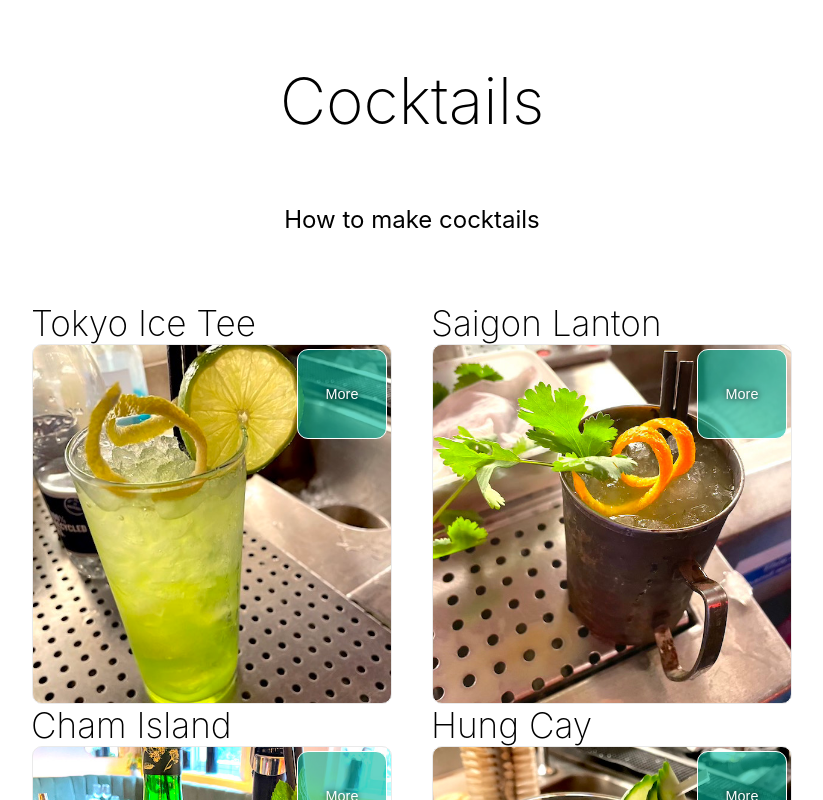
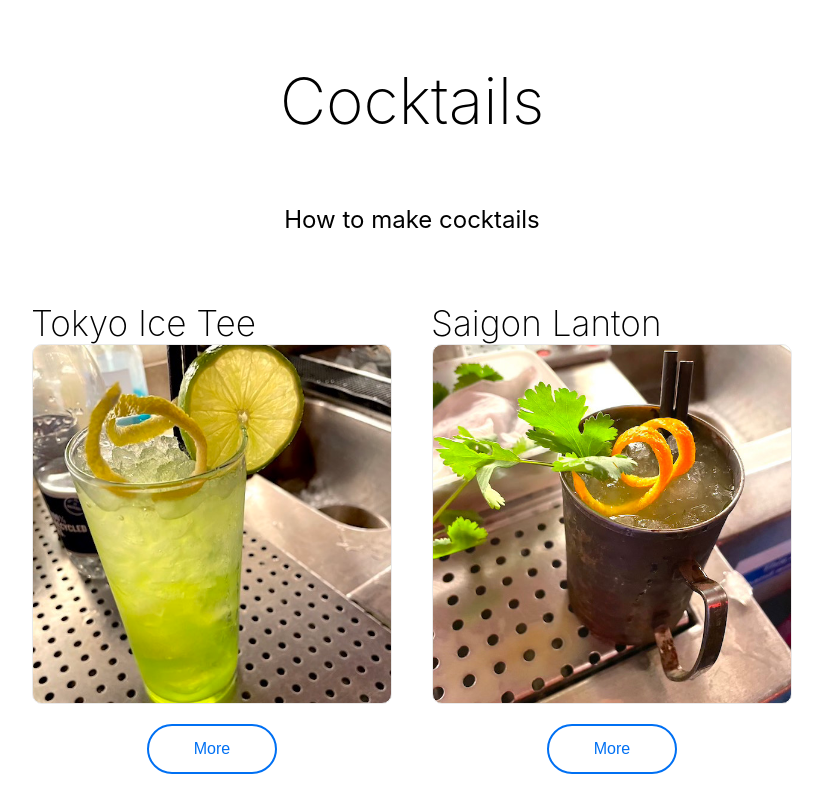
Before and after one commit to bacc0/cocktails, a Next.js app: page / in a window 1280 px wide. Shown: the top 800 px of the page, without its empty margins (228-1051 px from the left). Built offline with nearby package versions, Linux system fonts and the light colour scheme.

Commit message:
buttons change

```diff
--- a/components/Card.js
+++ b/components/Card.js
@@ -11,8 +11,15 @@ const Card = (props) => {
      const handleClick = () => {
           setIngVisible(!ingVisible)
      }
+     const handleClick_close = () => {
+          if( ingVisible === true ) {
+               setIngVisible(false)
+          }
+
+     }
+
      return (
-          <div>
+          <div onClick={handleClick_close}>
                <span className={styles.title}> {name} </span>
                <div
                     className={styles.container}
@@ -24,16 +31,7 @@ const Card = (props) => {
                >
 
 
-                    <div className={styles.button_container}>
-                         <button
-                              onClick={handleClick}
-                              style={{
-                                   backgroundColor: ingVisible ? '#990000cc' : '#00b79f99'
-                              }}
-                         >
-                              {ingVisible ? 'Close' : 'More'}
-                         </button>
-                         </div>
+
 
                     {ingVisible && (
                          <div className={styles.more_info}>
@@ -44,6 +42,19 @@ const Card = (props) => {
                     )}
 
                </div>
+
+               <div className={styles.button_container}>
+                    <button
+                         onClick={handleClick}
+                         style={{
+                              border: `2px solid ${ingVisible ? '#db0000' : '#0070f3'}`,
+                              color: `${ingVisible ? '#db0000' : '#0070f3'}`,
+                              backgroundColor: 'transparent',
+                         }}
+                    >
+                         {ingVisible ? 'Close' : 'More'}
+                    </button>
+               </div>
           </div>
      )
 };
--- a/components/Card.module.scss
+++ b/components/Card.module.scss
@@ -4,6 +4,7 @@
      font-size: 2.2rem;
      border-radius: 11px;
      font-weight: 200;
+
 }
 
 .container {
@@ -23,26 +24,6 @@
      transition: color 0.15s ease, border-color 0.15s ease;
 
 
-     .button_container {
-          display: flex;
-
-          justify-content: flex-end;
-
-          button {
-               position: relative;
-               width: 90px;
-               height: 90px;
-               border-radius: 11px;
-               top: -20px;
-               left: 20px;
-               border: 0;
-               border: 0.3px solid #FFFFFF;
-               color: #FFFFFF;
-               font-size: 0.9rem;
-               text-shadow: 0 0 6px #000000;
-               font-weight: 400;
-          }
-     }
 
      .more_info {
           width: 100%;
@@ -54,11 +35,32 @@
      }
 }
 
+.button_container {
+     display: flex;
+
+     justify-content: center;
+
+     button {
+          width: 130px;
+          height: 50px;
+          border-radius: 40px;
+
+          border: 0;
+
+          // color: #FFFFFF;
+          font-size: 1rem;
+          // text-shadow: 0 0 6px #000000;
+          font-weight: 400;
+          margin-bottom: 70px;
+          cursor: pointer;
+     }
+}
+
 .container:hover,
 .container:focus,
 .container:active {
      //   color: #0070f3;
-     border-color: #00ab92;
+     border-color: #0070f3;
 }
 
 .container:last-child {
```
